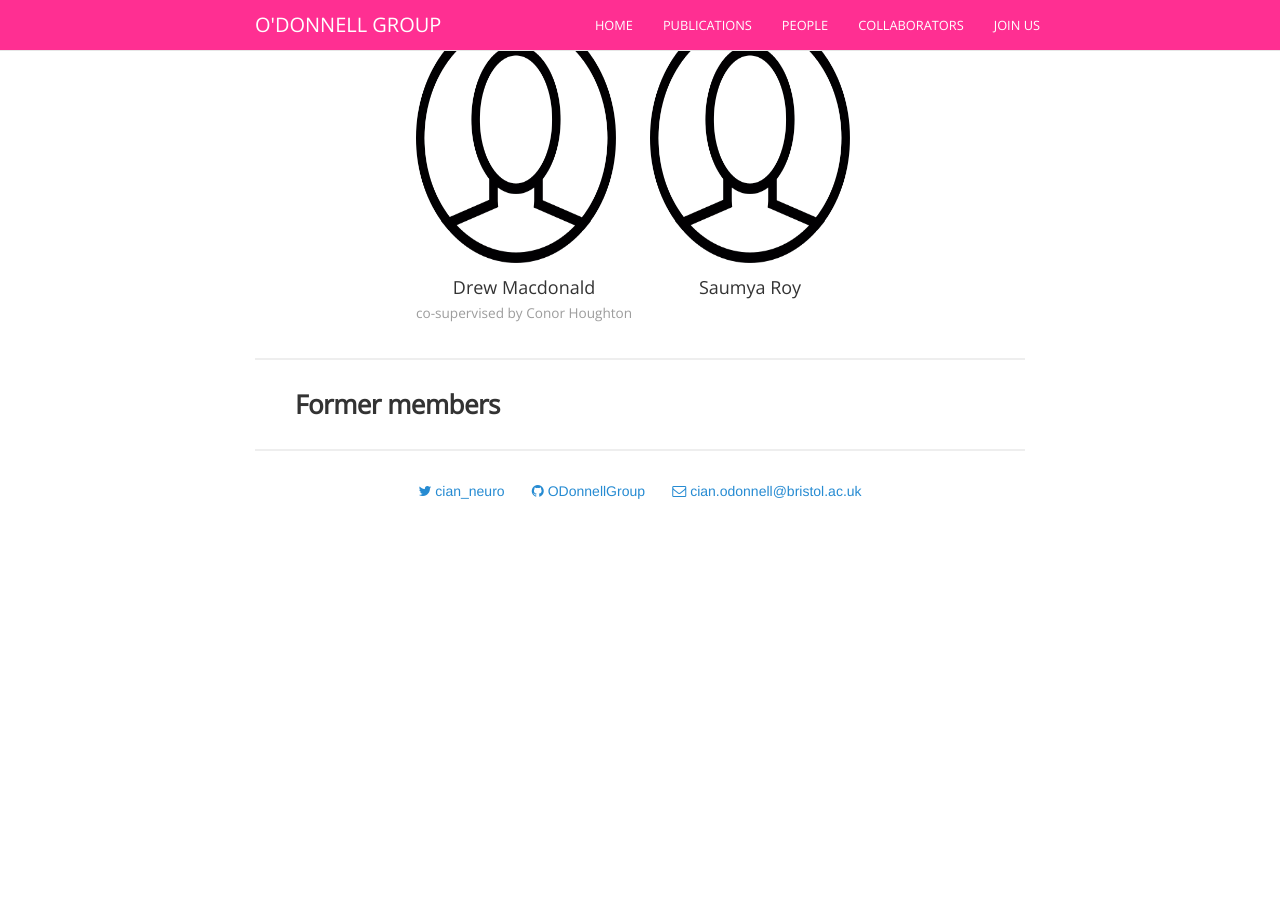
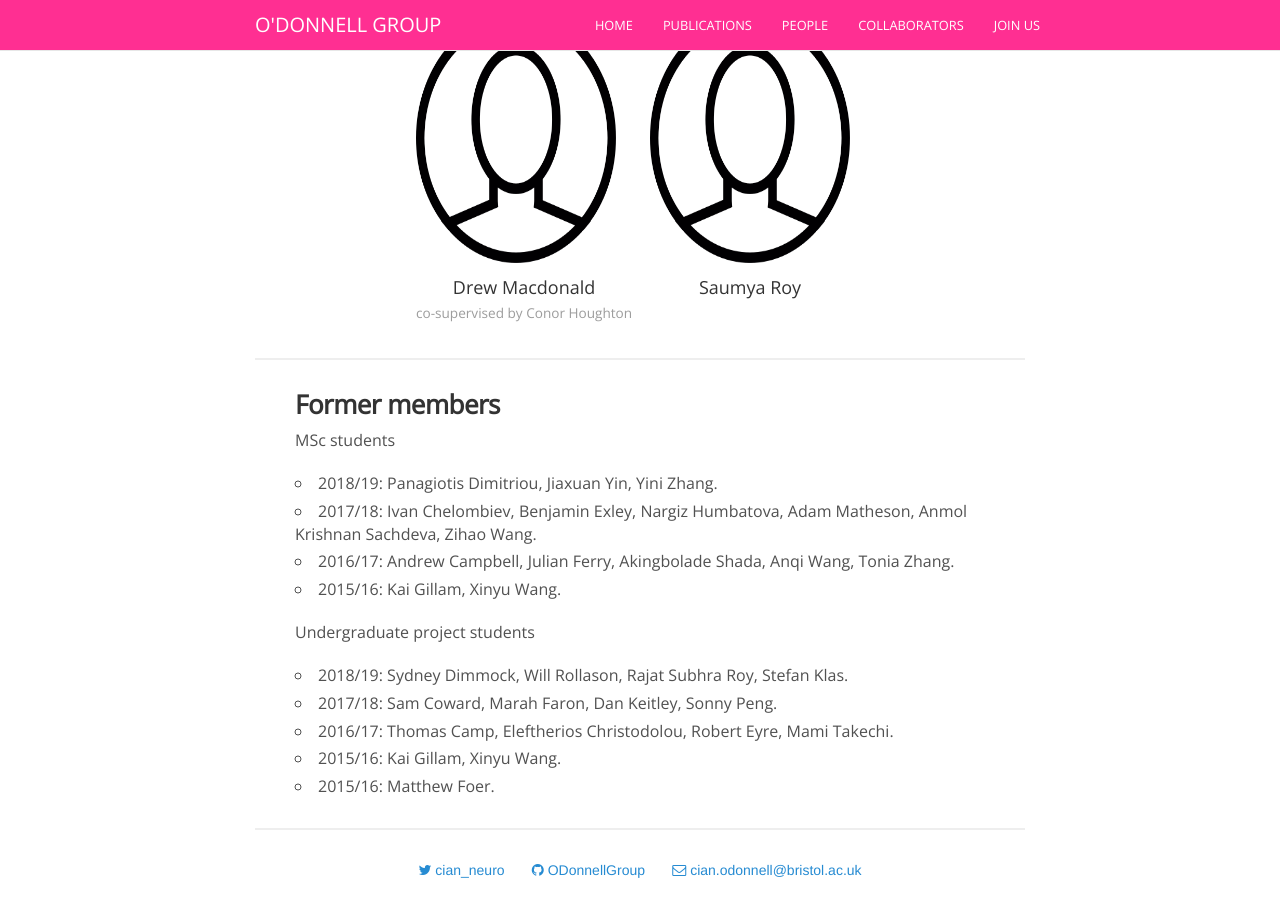
Before and after one commit to odonnellgroup/odonnellgroup.github.io, a Jekyll site: the page built from people.md, in a window 1280 px wide and 900 px high, scrolled down 1926 px. Built offline with Jekyll 4.4.1, drawn with Linux system fonts in a browser that asks for light colours; nearby versions of some CDN libraries; comment, search, counter and statistics services are not loaded; before the commit the page ends 2447 px from its top, so only the background shows below that.

Commit message:
updated people page with alumni

```diff
--- a/people.md
+++ b/people.md
@@ -37,6 +37,21 @@ permalink: /people/
 <h3>MSc students</h3>
 {% elsif item == 'alumni' %}
 <h3>Former members</h3>
+<p>MSc students</p>
+<ul>
+  <li>2018/19: Panagiotis Dimitriou, Jiaxuan Yin, Yini Zhang.</li>
+  <li>2017/18: Ivan Chelombiev, Benjamin Exley, Nargiz Humbatova, Adam Matheson, Anmol Krishnan Sachdeva, Zihao Wang.</li>
+  <li>2016/17: Andrew Campbell, Julian Ferry, Akingbolade Shada, Anqi Wang, Tonia Zhang.</li>
+  <li>2015/16: Kai Gillam, Xinyu Wang.</li>
+</ul>
+<p>Undergraduate project students</p>
+<ul>
+  <li>2018/19: Sydney Dimmock, Will Rollason, Rajat Subhra Roy, Stefan Klas.</li>
+  <li>2017/18: Sam Coward, Marah Faron, Dan Keitley, Sonny Peng.</li>
+  <li>2016/17: Thomas Camp, Eleftherios Christodolou, Robert Eyre, Mami Takechi.</li>
+  <li>2015/16: Kai Gillam, Xinyu Wang.</li>
+  <li>2015/16: Matthew Foer.</li>
+</ul>
 {% endif %}
 </div>
 
```
Also changed, not shown: collaborators.md (+1 -0 lines).
